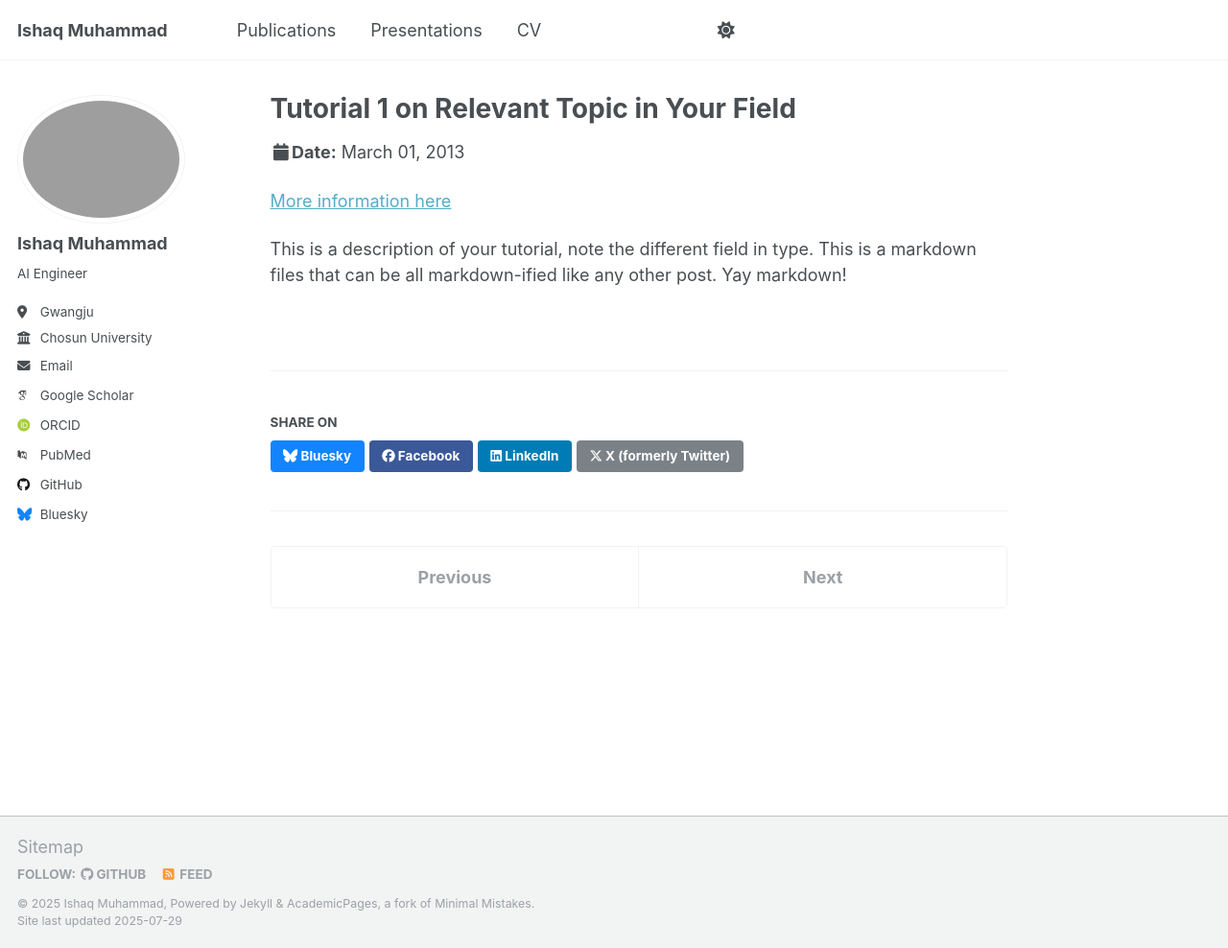
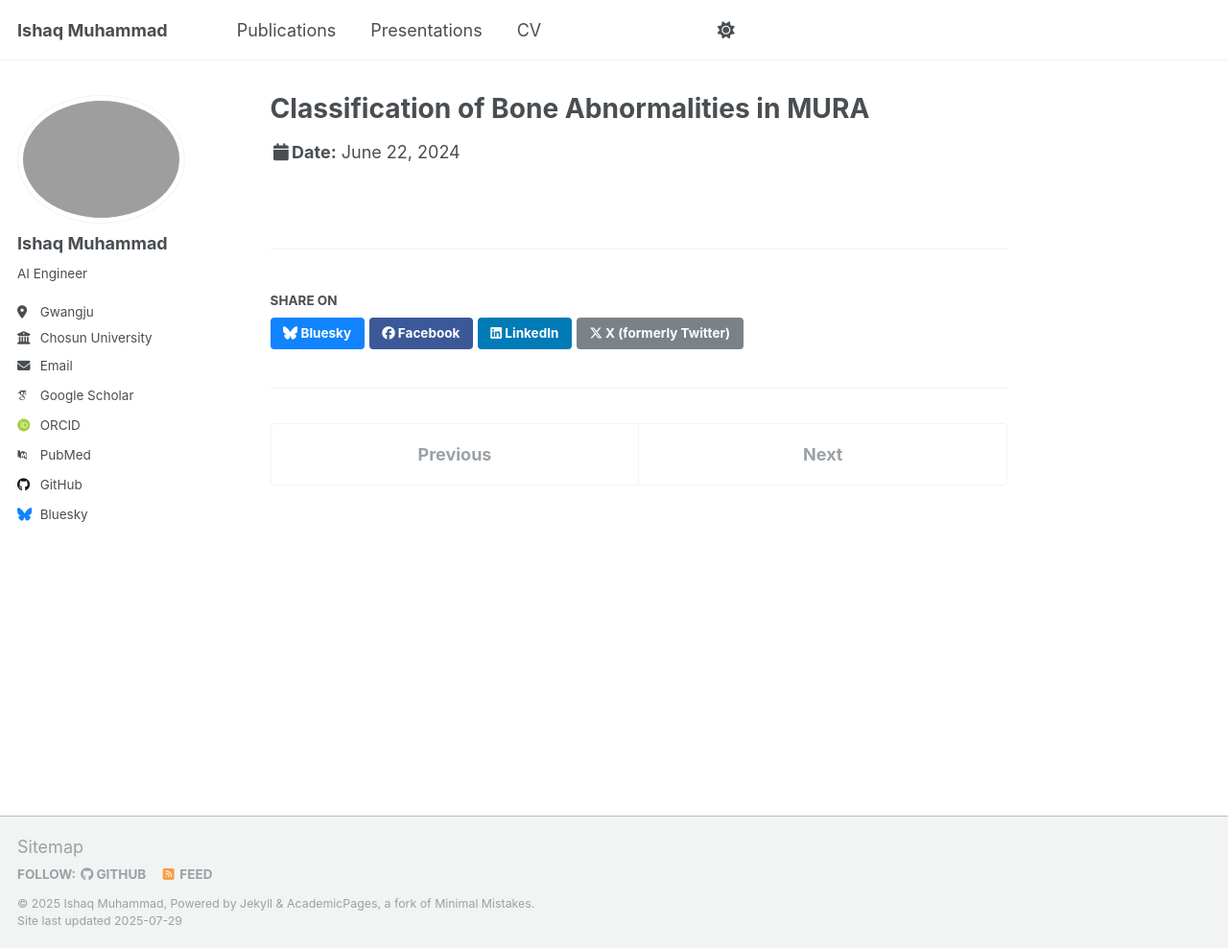
Before and after one commit to IshaqMKhan/IshaqMKhan.github.io, a Jekyll site: the page built from _talks/2013-03-01-tutorial-1.md, in a window 1280 px wide and 988 px high. Shown: the whole window at 96% size. Built offline with Jekyll 4.4.1, drawn with Linux system fonts in a browser that asks for light colours; some web fonts are replaced; a script that is not in the unit is left out.

Commit message:
Update 2013-03-01-tutorial-1.md

```diff
--- a/_talks/2013-03-01-tutorial-1.md
+++ b/_talks/2013-03-01-tutorial-1.md
@@ -1,13 +1,7 @@
 ---
-title: "Tutorial 1 on Relevant Topic in Your Field"
-collection: talks
-type: "Tutorial"
-permalink: /talks/2013-03-01-tutorial-1
-venue: "UC-Berkeley Institute for Testing Science"
-date: 2013-03-01
-location: "Berkeley, CA, USA"
+title: "Classification of Bone Abnormalities in MURA"
+venue: "Korea Institute of Communications and Information Sciences, KICS Summer Conference, 2024"
+location: "Jeju-Du, South Korea"
+date: "19-22 June 2024"
+presentation_type: "Oral Presentation"
 ---
-
-[More information here](http://exampleurl.com)
-
-This is a description of your tutorial, note the different field in type. This is a markdown files that can be all markdown-ified like any other post. Yay markdown!
```
